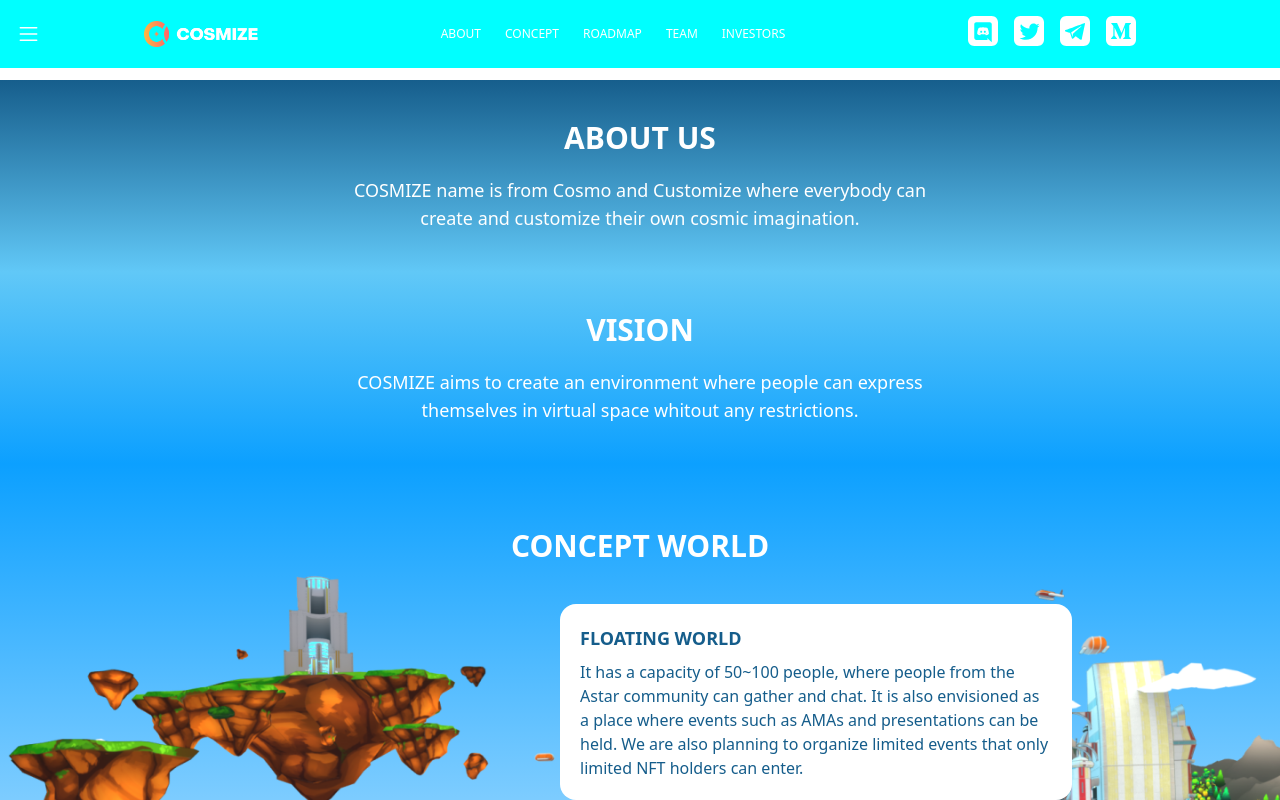
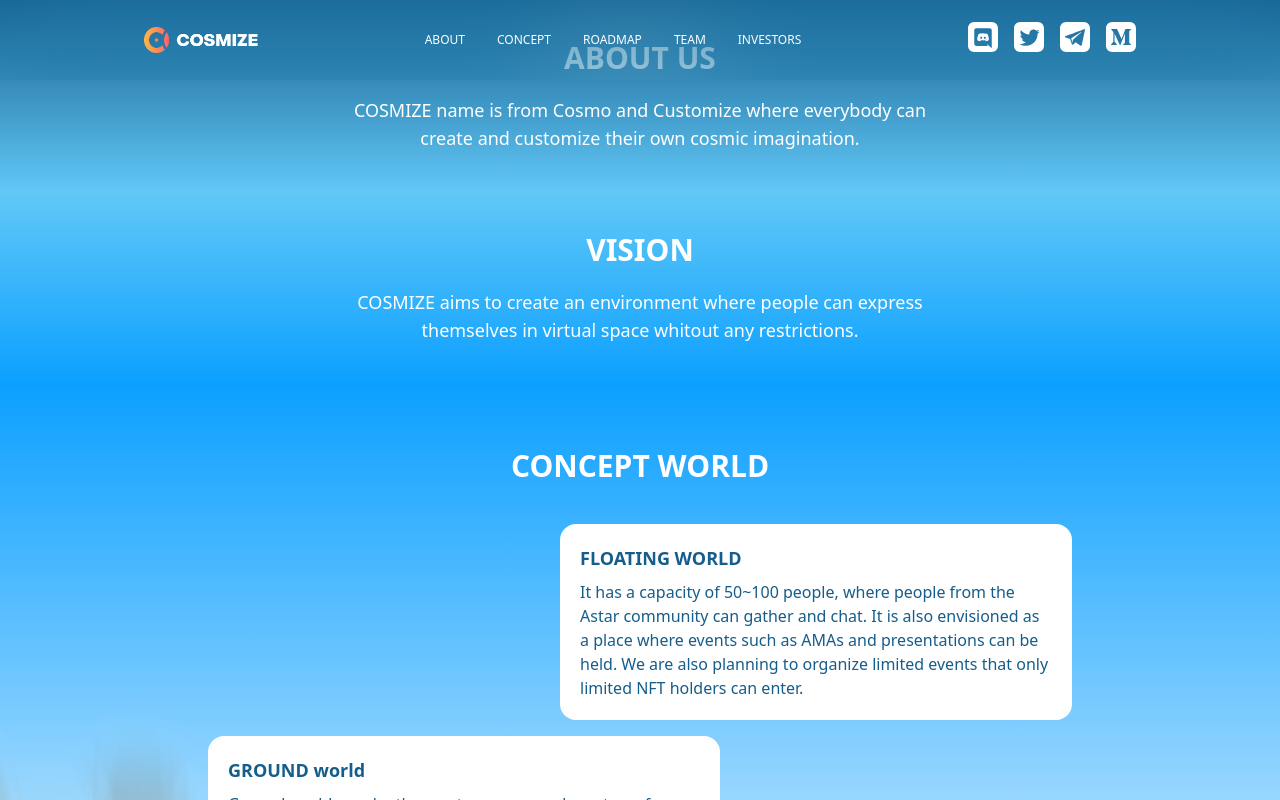
Before and after one commit to rezabagusp/mize, a Next.js app: page / in a window 1280 px wide. Shown: the top 800 px of the page. Built offline with nearby package versions, Linux system fonts and the light colour scheme; no server answers.

Commit message:
feat: react scroll & navigation to section (#7)
* feat: add react scroll

* feat: scroll to all navigation

* fix: add hover title social media

* fix: add title sponsor

```diff
--- a/components/appLayout/index.tsx
+++ b/components/appLayout/index.tsx
@@ -10,7 +10,7 @@ const AppLayout = ({
 }: Props) => (
   <>
     <Header className="fixed top-0 w-full z-30 max-w-screen-2xl" />
-    <main className="pt-20">{children}</main>
+    <main>{children}</main>
   </>
 );
 
--- a/components/header/index.module.css
+++ b/components/header/index.module.css
@@ -1,5 +1,27 @@
-.header-bar {
-  /* background: rgba(36, 163, 217, 0.9); */
-  background-color: aqua;
+.headerBar {
+  background: rgba(36, 163, 217, 0.1);
   backdrop-filter: blur(50px);
 }
+
+.headerBar-nav {
+  @apply block;
+  @apply relative;
+  @apply p-4;
+}
+
+.headerBar-nav:hover {
+  @apply font-bold;
+  @apply no-underline text-[#FF9C41];
+}
+
+.headerBar-nav:hover::after {
+  display: block;
+}
+
+.headerBar-nav:after {
+  content: '';
+  @apply hidden;
+  @apply absolute bottom-[6px] left-0;
+  @apply w-full h-[2px];
+  @apply bg-[#FF9C41];
+}
--- a/components/header/index.tsx
+++ b/components/header/index.tsx
@@ -1,5 +1,6 @@
 import React, { useState } from 'react';
 import cn from 'classnames';
+import { Link } from 'react-scroll';
 
 import Icon from '../icon';
 import LinkWrapper from '../link';
@@ -8,9 +9,6 @@ import SocialMedia from '../socialMedia';
 import { NAV_MENU } from './config';
 import ModalNavMobile from './modalNavMobile';
 import styles from './index.module.css';
-
-// TODO:
-// - react scroll nav
 
 interface Props {
   className?: string,
@@ -22,22 +20,30 @@ const Header = ({
   const [showNavMobile, setShowNavMobile] = useState(false);
 
   const renderDesktopNavMenu = () => (
-    <ul className="flex">
+    <ul className="flex justify-center">
       {
-        NAV_MENU.map((menu, idx) => {
+        NAV_MENU.map((menu) => {
           const key = menu.href;
 
           return (
             <li
               className={cn(
-                idx !== 0 && 'ml-6',
                 'uppercase text-xs',
               )}
               key={key}
             >
-              <LinkWrapper href={menu.href}>
+              <Link
+                className={cn(
+                  'cursor-pointer',
+                  styles['headerBar-nav'],
+                )}
+                to={menu.href}
+                smooth
+                offset={-50}
+                duration={500}
+              >
                 {menu.label}
-              </LinkWrapper>
+              </Link>
             </li>
           );
         })
@@ -57,7 +63,7 @@ const Header = ({
       }
       <div className="relative">
         <div className={cn(
-          styles['header-bar'],
+          styles.headerBar,
           'text-white py-4',
           'md:justify-between',
         )}
@@ -65,12 +71,14 @@ const Header = ({
           <div className="max-w-screen-lg mx-auto md:px-4">
             <div className="flex items-center justify-center md:justify-between">
 
-              <Icon
-                className="absolute top-[21px] left-[16px] md:hidden"
-                icon="hamburgerMenu"
-                size={25}
-                onClick={() => setShowNavMobile(true)}
-              />
+              <div className="md:hidden">
+                <Icon
+                  className="absolute top-[21px] left-[16px]"
+                  icon="hamburgerMenu"
+                  size={25}
+                  onClick={() => setShowNavMobile(true)}
+                />
+              </div>
               <LinkWrapper
                 className="block"
                 href="/"
--- a/components/header/modalNavMobile/index.tsx
+++ b/components/header/modalNavMobile/index.tsx
@@ -1,7 +1,7 @@
 import React from 'react';
 import cn from 'classnames';
+import { Link } from 'react-scroll';
 
-import LinkWrapper from '../../link';
 import ModalBase from '../../modal';
 import { NAV_MENU } from '../config';
 import SocialMedia from '../../socialMedia';
@@ -28,12 +28,18 @@ const ModalNavMobile = ({
               )}
               key={key}
             >
-              <LinkWrapper
-                className="block py-1 hover:no-underline"
-                href={menu.href}
+              <Link
+                className={cn(
+                  'cursor-pointer block py-1 hover:no-underline',
+                )}
+                to={menu.href}
+                smooth
+                offset={-30}
+                duration={500}
+                onClick={() => onClose()}
               >
                 {menu.label}
-              </LinkWrapper>
+              </Link>
             </li>
           );
         })
@@ -45,6 +51,7 @@ const ModalNavMobile = ({
     <ModalBase
       className="top-0"
       onClose={onClose}
+      bodyHidden={false}
     >
       <div className="p-8 pt-16 bg-blue-secondary text-white">
         <div className="max-w-sm mx-auto">
--- a/components/modal/index.tsx
+++ b/components/modal/index.tsx
@@ -10,9 +10,15 @@ type Props = {
   className?: string,
   children: ReactNode,
   onClose?: () => void,
+  bodyHidden?: boolean,
 };
 
-const ModalBase: FunctionComponent<Props> = ({ className, children, onClose }) => {
+const ModalBase: FunctionComponent<Props> = ({
+  className,
+  children,
+  onClose,
+  bodyHidden = true,
+}) => {
   const handleKeyDown = useCallback((e): void => {
     if (e.key === 'Escape' || e.keyCode === 27) {
       if (onClose) {
@@ -23,12 +29,16 @@ const ModalBase: FunctionComponent<Props> = ({ className, children, onClose }) =
 
   useEffect((): () => void => {
     const body = document.body;
-    if (body) body.classList.add('overflow-hidden');
+    if (bodyHidden) {
+      if (body) body.classList.add('overflow-hidden');
+    }
 
     return () => {
-      if (body) body.classList.remove('overflow-hidden');
+      if (bodyHidden) {
+        if (body) body.classList.remove('overflow-hidden');
+      }
     };
-  }, []);
+  }, [bodyHidden]);
 
   useEffect(() => {
     if (onClose != null) document.addEventListener('keydown', handleKeyDown, true);
@@ -47,7 +57,7 @@ const ModalBase: FunctionComponent<Props> = ({ className, children, onClose }) =
 
   return (
     <div
-      className="z-20 fixed top-0 left-0 right-0 w-full h-screen overflow-y-scroll bg-neutral-80 bg-opacity-80"
+      className="z-20 fixed top-0 left-0 right-0 w-full h-screen overflow-y-scroll bg-black bg-opacity-60"
     >
       <div
         className="fixed top-0 left-0 w-full h-full"
--- a/components/socialMedia/index.tsx
+++ b/components/socialMedia/index.tsx
@@ -51,6 +51,7 @@ const SocialMedia = ({
           href={social.href}
           target="_blank"
           rel="noreferrer"
+          title={social.icon}
         >
           <Icon
             icon={social.icon}
--- a/package.json
+++ b/package.json
@@ -18,6 +18,7 @@
     "react": "17.0.2",
     "react-dom": "17.0.2",
     "react-intersection-observer": "^8.33.1",
+    "react-scroll": "^1.8.7",
     "react-textarea-autosize": "^8.3.3",
     "swiper": "^6.8.4",
     "use-debounce": "^7.0.1"
@@ -41,6 +42,7 @@
     "@types/node": "17.0.8",
     "@types/react": "17.0.38",
     "@types/react-dom": "^17.0.11",
+    "@types/react-scroll": "^1.8.3",
     "@typescript-eslint/eslint-plugin": "^5.9.1",
     "autoprefixer": "^10.4.1",
     "eslint": "^8.6.0",
--- a/screens/home/index.tsx
+++ b/screens/home/index.tsx
@@ -1,4 +1,5 @@
 import React from 'react';
+import { Element } from 'react-scroll';
 
 import VisionSection from './visionSection';
 import AboutSection from './abousSection';
@@ -8,10 +9,16 @@ import MeetTeamSection from './meetTeamSection';
 
 const HomeScreen = () => (
   <>
-    <AboutSection />
+    <Element name="#about">
+      <AboutSection />
+    </Element>
     <VisionSection />
-    <ConceptSection />
-    <RoadmapSection />
+    <Element name="#concept">
+      <ConceptSection />
+    </Element>
+    <Element name="#roadmap">
+      <RoadmapSection />
+    </Element>
     <MeetTeamSection />
   </>
 );
--- a/screens/home/meetTeamSection/footerOverlay/index.tsx
+++ b/screens/home/meetTeamSection/footerOverlay/index.tsx
@@ -1,5 +1,6 @@
 import React from 'react';
 import cn from 'classnames';
+import { Link } from 'react-scroll';
 
 import LinkWrapper from '../../../../components/link';
 
@@ -46,11 +47,15 @@ const FooterOverlay = ({
               key={key}
               className="uppercase text-xs"
             >
-              <LinkWrapper
-                href={nav.href}
+              <Link
+                className="cursor-pointer"
+                to={nav.href}
+                smooth
+                offset={-30}
+                duration={500}
               >
                 {nav.label}
-              </LinkWrapper>
+              </Link>
             </div>
           );
         })
--- a/screens/home/meetTeamSection/index.tsx
+++ b/screens/home/meetTeamSection/index.tsx
@@ -1,5 +1,6 @@
 import React from 'react';
 import cn from 'classnames';
+import { Element } from 'react-scroll';
 
 import TeamCard from './teamCard';
 import InvestorSection from './investorSection';
@@ -69,7 +70,9 @@ const MeetTeamSection = ({
     <FooterOverlay
       className="absolute bottom-0 left-0"
     />
+
     <div className="absolute left-1/2 -translate-x-1/2 top-0 w-full">
+      <Element name="#team">
         <div className={styles['meetTeamSection-transition']} />
         <h3 className="text-xl md:text-3xl font-extrabold text-center text-white">
           MEET THE TEAM
@@ -90,11 +93,14 @@ const MeetTeamSection = ({
             })
           }
         </div>
+      </Element>
 
       {/* investor section */}
+      <Element name="#investors">
         <InvestorSection
           className="mt-16 lg:mt-24"
         />
+      </Element>
     </div>
   </div>
 );
--- a/screens/home/meetTeamSection/investorSection/investorCard/index.tsx
+++ b/screens/home/meetTeamSection/investorSection/investorCard/index.tsx
@@ -23,6 +23,7 @@ const InvestorCard = ({
       width={investor.width}
       height={investor.height}
       alt={investor.caption}
+      title={investor.caption}
     />
   </div>
 );
```
Also changed, not shown: 1 other file (tests, documents, lock files or other folders). Lines whose indentation alone changed are shown as unchanged.
